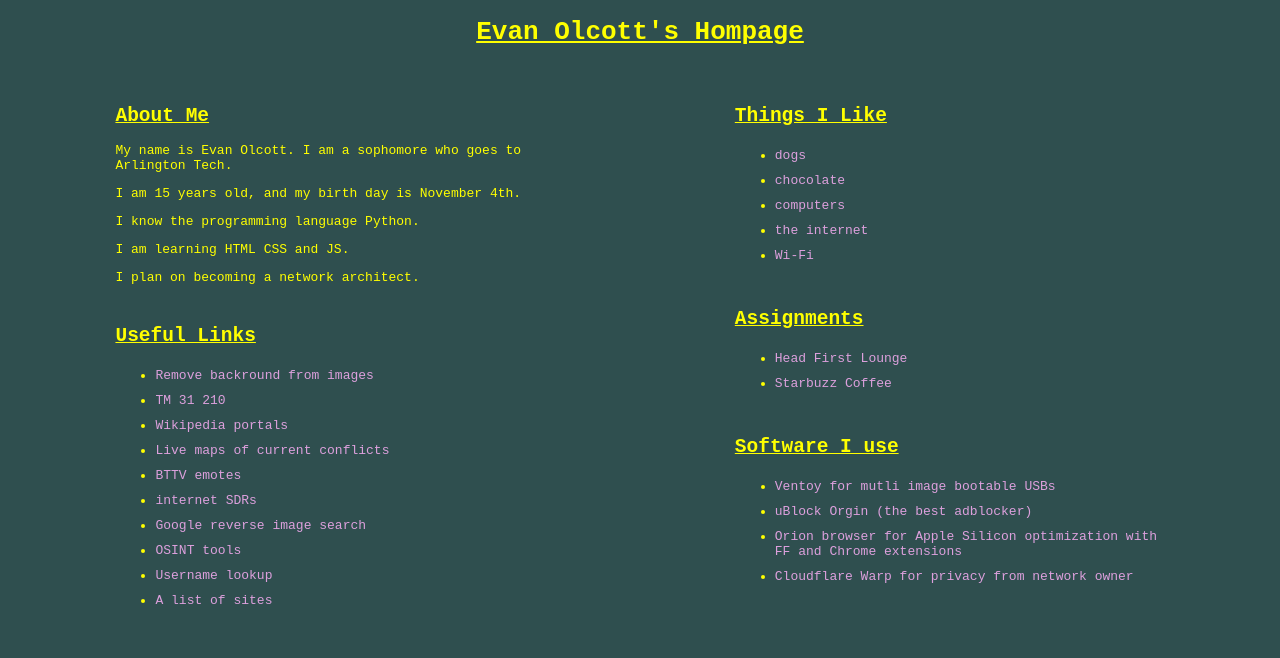
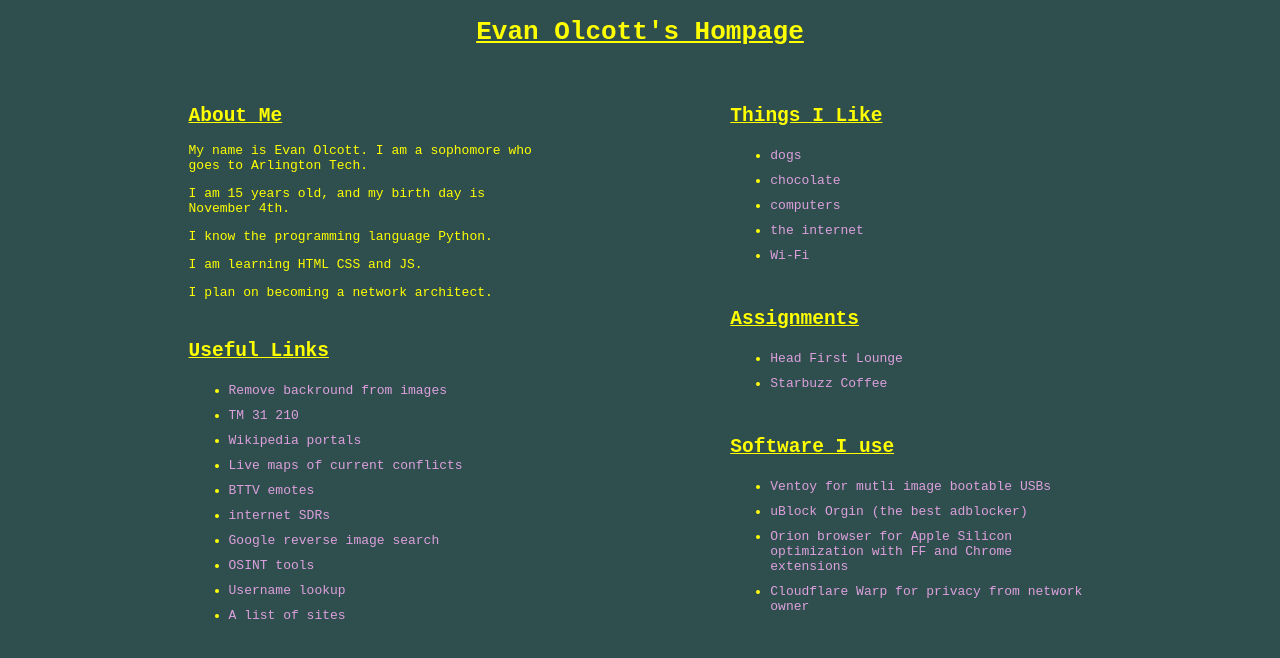
Before and after one commit to evannol/website, a plain HTML site: page index.html in a window 1280 px wide. Drawn offline with Linux system fonts and the light colour scheme.

Commit message:
change columns

```diff
--- a/style.css
+++ b/style.css
@@ -20,19 +20,16 @@ ul li {
 
 .wrapper {
     display: grid;
-    grid-template-columns: 1fr 1fr;
-    column-gap: 15%;
+    grid-template-columns: 1fr 2fr 1fr 2fr 1fr;
 
 }
 
 .left {
-    grid-column: 1;
-    margin-left: 20%;
+    grid-column: 2;
 }
 
 .right {
-    grid-column: 2;
-    margin-right: 20%;
+    grid-column: 4;
 }
 
 h2 {
```
